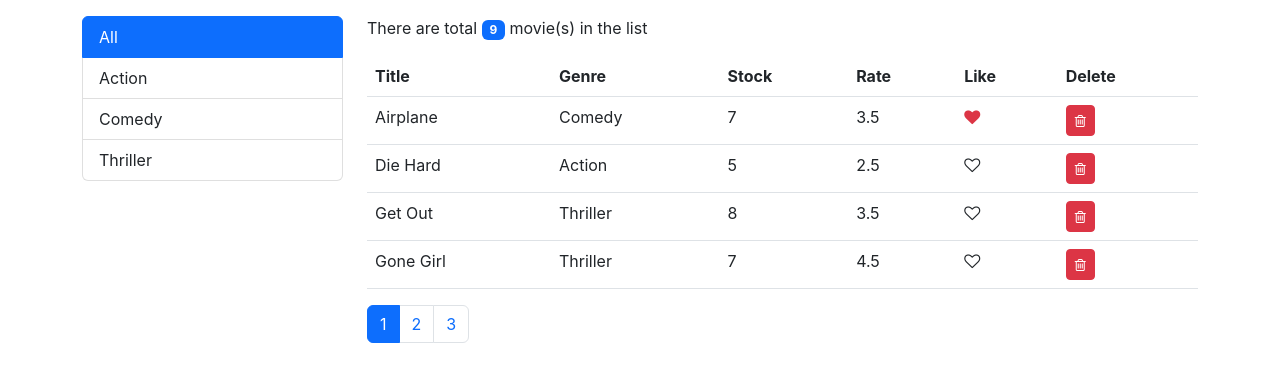
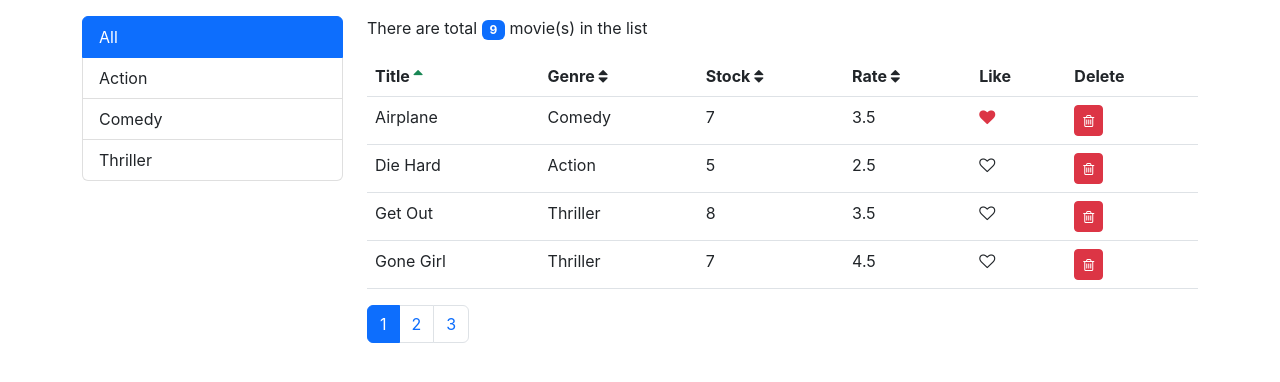
Before and after one commit to harikrishnan-annappilly/movies-frontend-react, a React (Create React App) app: page / in a window 1280 px wide. Shown: the top 382 px of the page. Built offline with nearby package versions, Linux system fonts and the light colour scheme.

Commit message:
sort icon added

```diff
--- a/src/components/Movies.jsx
+++ b/src/components/Movies.jsx
@@ -129,6 +129,7 @@ function Movies(props) {
                 <table className="table table-hover">
                     <TableHeader
                         columns={columns}
+                        currentSortColumn={currentSortColumn}
                         onSortClick={handleSortClick}
                     />
                     <TableBody
--- a/src/components/common/TableHeader.jsx
+++ b/src/components/common/TableHeader.jsx
@@ -1,17 +1,35 @@
 import React from "react";
 
 function TableHeader(props) {
-    const { columns, onSortClick } = props;
+    const { columns, currentSortColumn, onSortClick } = props;
+
+    function renderSortIcon(column) {
+        if (currentSortColumn.path === column.path)
+            return (
+                <i
+                    className={
+                        "fa fa-sort-" +
+                        (currentSortColumn.order === "asc"
+                            ? "asc text-success"
+                            : "desc text-danger")
+                    }
+                    aria-hidden="true"
+                ></i>
+            );
+        return <i className="fa fa-sort" aria-hidden="true"></i>;
+    }
+
     return (
         <thead className="user-select-none">
             <tr>
                 {columns.map((column) => (
                     <th
                         key={column.key || column.path}
-                        className="clickable"
+                        className={column.path ? "clickable" : null}
                         onClick={column.path ? () => onSortClick(column) : null}
                     >
-                        {column.label}
+                        {column.label}{" "}
+                        {column.path ? renderSortIcon(column) : null}
                     </th>
                 ))}
             </tr>
```
